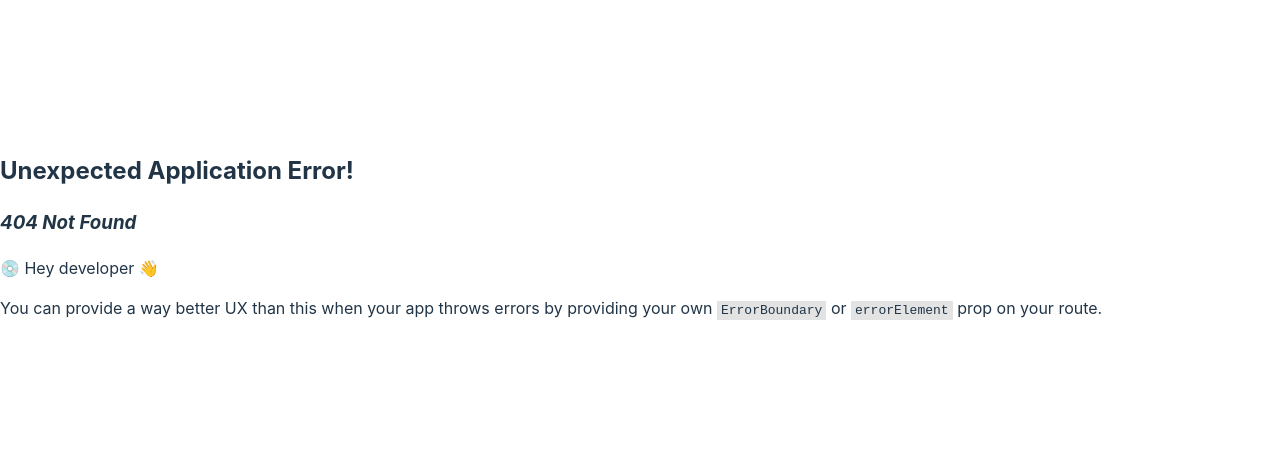
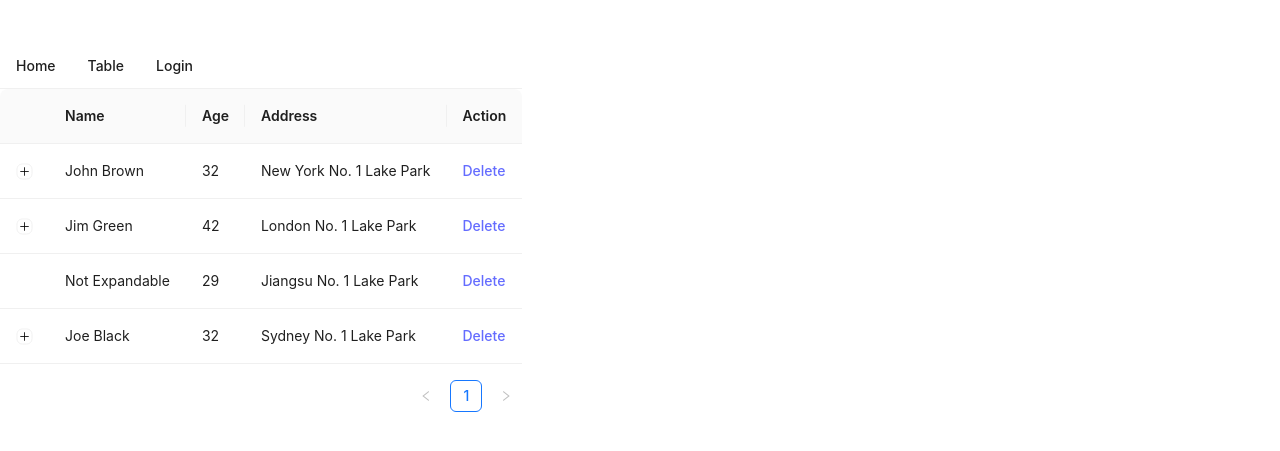
Before and after one commit to morsalinamunmun/FormWith-antDesign, a React (Vite) app: page /table in a window 1280 px wide. Before the commit this address had no page. Shown: the part 165-616 px from the top of the page. Built offline with nearby package versions, Linux system fonts and the light colour scheme.

Commit message:
product dATA fetch & show

```diff
--- /dev/null
+++ b/src/components/Card/Product.jsx
@@ -0,0 +1,27 @@
+import { useEffect, useState } from "react";
+import { List, Card, Image } from 'antd';
+import  '../../Main.css'
+const Product = () => {
+    const [items, setItems] = useState([]);
+    useEffect(() => {
+        fetch('https://dummyjson.com/products')
+        .then(res => res.json())
+        .then(data => setItems(data.products))
+        .catch(error => console.error('Error fetching data:', error));
+    }, [])
+    console.log(items);
+    return (
+        <div>
+            <List
+            grid={{column: 3}}
+             renderItem={(item)=> {
+                return ( <Card
+                title={item.title}
+                cover={<Image src={item.thumbnail}/>}></Card>
+                )
+            }} dataSource={items}></List>
+        </div>
+    );
+};
+
+export default Product;
--- a/src/components/Navbar/Navbar.jsx
+++ b/src/components/Navbar/Navbar.jsx
@@ -1,28 +1,22 @@
-import
-{ Menu }
-from
-"antd"
+import { Menu }
+    from
+    "antd"
+import { Link } from "react-router-dom";
 
 const Navbar = () => {
     return (
-        <div  style={{height: '100vh', marginLeft: '400px'}}>
-            <Menu
-            mode="horizontal"
-            const items ={[
-                {
-                    label: 'Home',
-                    key: "home"
-                },
-                {
-                    label: "Table",
-                    key: "table"
-                },
-                {
-                    label: "Login",
-                    key: "login"
-                }
-            ]}
-            ></Menu>
+        <div>
+            <Menu mode="horizontal">
+                <Menu.Item key="home">
+                    <Link to="/">Home</Link>
+                </Menu.Item>
+                <Menu.Item key="table">
+                    <Link to="/table">Table</Link>
+                </Menu.Item>
+                <Menu.Item key="login">
+                    <Link to="/login">Login</Link>
+                </Menu.Item>
+            </Menu>
         </div>
     );
 };
--- a/src/pages/Home/Home.jsx
+++ b/src/pages/Home/Home.jsx
@@ -1,8 +1,10 @@
+import Product from "../../components/Card/Product";
 
 const Home = () => {
     return (
         <div>
-
+            <p>yrtrsaszvbnjkhygc</p>
+            <Product/>
         </div>
     );
 };
--- /dev/null
+++ b/src/pages/Table/Table.jsx
@@ -0,0 +1,73 @@
+import { Table } from 'antd';
+const columns = [
+  {
+    title: 'Name',
+    dataIndex: 'name',
+    key: 'name',
+  },
+  {
+    title: 'Age',
+    dataIndex: 'age',
+    key: 'age',
+  },
+  {
+    title: 'Address',
+    dataIndex: 'address',
+    key: 'address',
+  },
+  {
+    title: 'Action',
+    dataIndex: '',
+    key: 'x',
+    render: () => <a>Delete</a>,
+  },
+];
+const data = [
+  {
+    key: 1,
+    name: 'John Brown',
+    age: 32,
+    address: 'New York No. 1 Lake Park',
+    description: 'My name is John Brown, I am 32 years old, living in New York No. 1 Lake Park.',
+  },
+  {
+    key: 2,
+    name: 'Jim Green',
+    age: 42,
+    address: 'London No. 1 Lake Park',
+    description: 'My name is Jim Green, I am 42 years old, living in London No. 1 Lake Park.',
+  },
+  {
+    key: 3,
+    name: 'Not Expandable',
+    age: 29,
+    address: 'Jiangsu No. 1 Lake Park',
+    description: 'This not expandable',
+  },
+  {
+    key: 4,
+    name: 'Joe Black',
+    age: 32,
+    address: 'Sydney No. 1 Lake Park',
+    description: 'My name is Joe Black, I am 32 years old, living in Sydney No. 1 Lake Park.',
+  },
+];
+const TableData = () => (
+  <Table
+    columns={columns}
+    expandable={{
+      expandedRowRender: (record) => (
+        <p
+          style={{
+            margin: 0,
+          }}
+        >
+          {record.description}
+        </p>
+      ),
+      rowExpandable: (record) => record.name !== 'Not Expandable',
+    }}
+    dataSource={data}
+  />
+);
+export default TableData;
```
Also changed, not shown: src/main.jsx (+10 -1 lines), src/Main.css (added).
